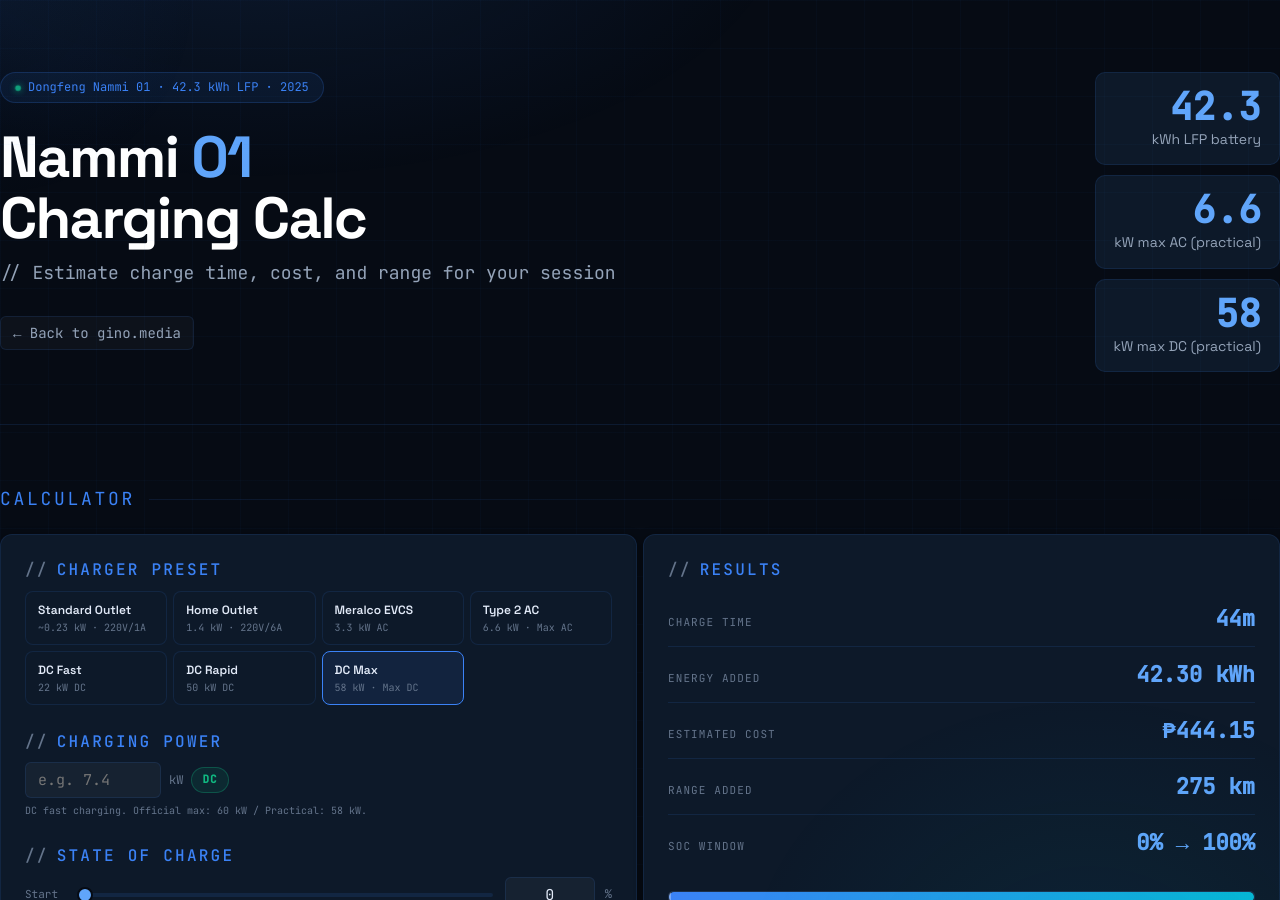
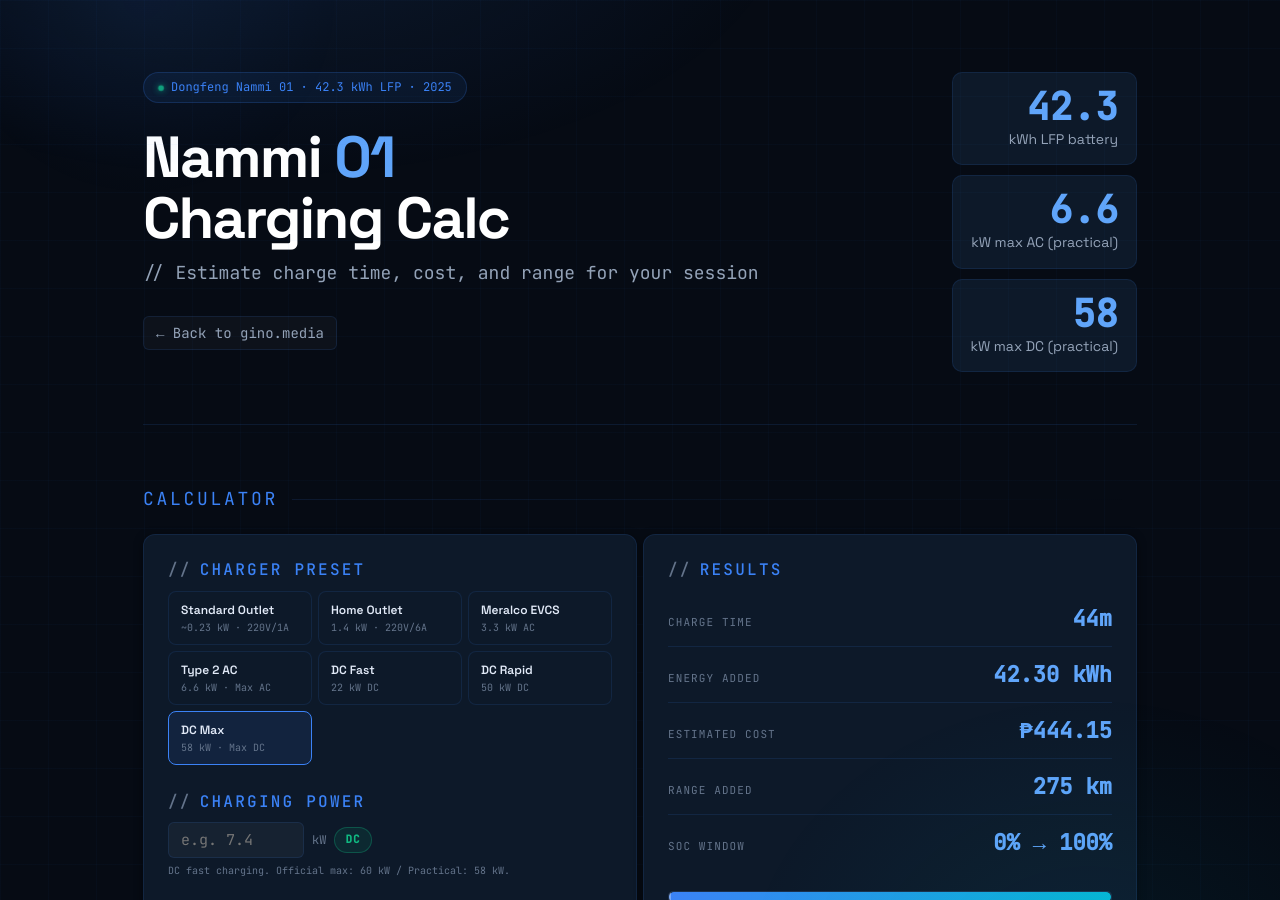
Before and after one commit to ginomeee/ginomedia, a Jekyll site: the page built from nammi.md, in a window 1280 px wide and 900 px high. Built offline with Jekyll 4.4.1, drawn with Linux system fonts in a browser that asks for light colours.

Commit message:
Use wrapper for Nammi page

```diff
--- a/nammi.md
+++ b/nammi.md
@@ -13,6 +13,7 @@
 <body>
 
 <div class="page-index page-nammi">
+<div class="wrapper">
 
   <div class="cursor-glow" id="cursorGlow"></div>
 
@@ -258,7 +259,7 @@
       <a href="/">Home</a>
     </div>
   </footer>
-
+</div><!-- end .wrapper -->
 </div><!-- end .page-nammi -->
 
 <style>
```
